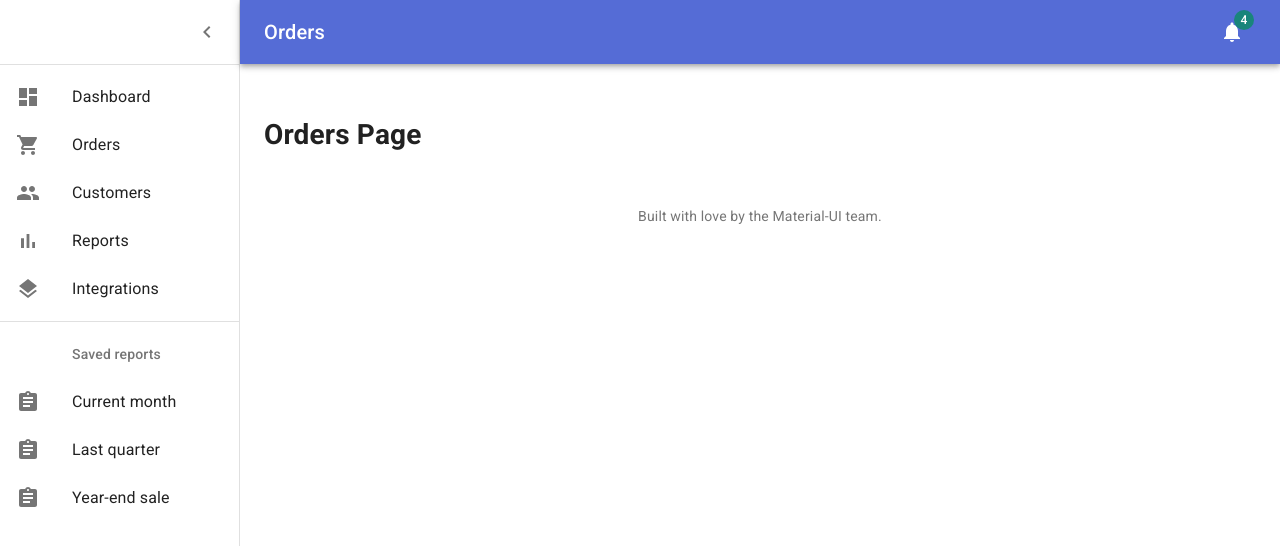
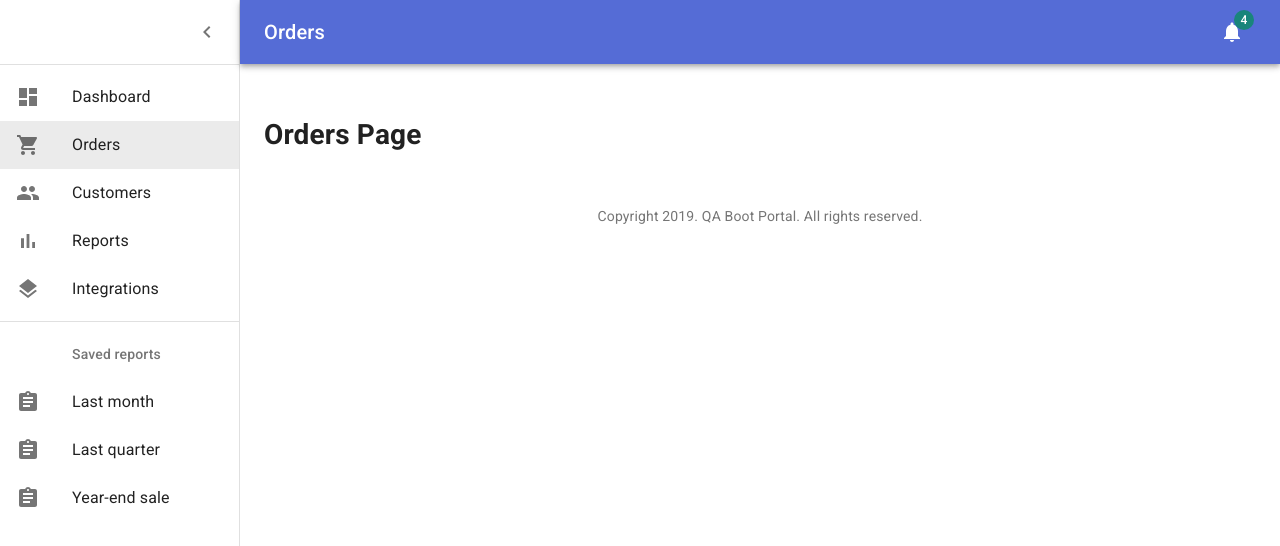
Before and after one commit to jojo-tutor/qa-bot-portal, a Next.js app: page /orders in a window 1280 px wide. Shown: the top 546 px of the page. Built offline with nearby package versions, Linux system fonts and the light colour scheme.

Commit message:
menu items

```diff
--- a/package.json
+++ b/package.json
@@ -7,6 +7,7 @@
     "@material-ui/icons": "^4.2.1",
     "@material-ui/styles": "latest",
     "clsx": "latest",
+    "lodash": "^4.17.14",
     "next": "latest",
     "prop-types": "latest",
     "react": "latest",
--- a/src/components/Chart.js
+++ b/src/components/Chart.js
@@ -1,6 +1,8 @@
 import React from 'react';
-import { LineChart, Line, XAxis, YAxis, Label, ResponsiveContainer } from 'recharts';
-import Title from './Title';
+import {
+  LineChart, Line, XAxis, YAxis, Label, ResponsiveContainer,
+} from 'recharts/lib';
+import Title from 'components/Title';
 
 // Generate Sales Data
 function createData(time, amount) {
--- a/src/components/Deposits.js
+++ b/src/components/Deposits.js
@@ -4,7 +4,7 @@ import React from 'react';
 import Link from '@material-ui/core/Link';
 import { makeStyles } from '@material-ui/core/styles';
 import Typography from '@material-ui/core/Typography';
-import Title from './Title';
+import Title from 'components/Title';
 
 const useStyles = makeStyles({
   depositContext: {
@@ -24,7 +24,7 @@ export default function Deposits() {
         on 15 March, 2019
       </Typography>
       <div>
-        <Link color="primary" href="javascript:;">
+        <Link color="primary" href="/">
           View balance
         </Link>
       </div>
--- /dev/null
+++ b/src/components/Menus.js
@@ -0,0 +1,92 @@
+import React from 'react';
+import upperFirst from 'lodash/upperFirst';
+import { useRouter } from 'next/router';
+import ListItem from '@material-ui/core/ListItem';
+import ListItemIcon from '@material-ui/core/ListItemIcon';
+import ListItemText from '@material-ui/core/ListItemText';
+import ListSubheader from '@material-ui/core/ListSubheader';
+import DashboardIcon from '@material-ui/icons/Dashboard';
+import ShoppingCartIcon from '@material-ui/icons/ShoppingCart';
+import PeopleIcon from '@material-ui/icons/People';
+import BarChartIcon from '@material-ui/icons/BarChart';
+import LayersIcon from '@material-ui/icons/Layers';
+import AssignmentIcon from '@material-ui/icons/Assignment';
+import Link from 'next/link';
+
+const mainMenus = [
+  {
+    id: 'dashboard',
+    href: '/',
+    icon: DashboardIcon,
+  },
+  {
+    id: 'orders',
+    icon: ShoppingCartIcon,
+  },
+  {
+    id: 'customers',
+    icon: PeopleIcon,
+  },
+  {
+    id: 'reports',
+    icon: BarChartIcon,
+  },
+  {
+    id: 'integrations',
+    icon: LayersIcon,
+  },
+];
+
+const secondaryMenus = [
+  {
+    id: 'last-month',
+    label: 'Last month',
+    icon: AssignmentIcon,
+  },
+  {
+    id: 'last-quarter',
+    label: 'Last quarter',
+    icon: AssignmentIcon,
+  },
+  {
+    id: 'year-end',
+    label: 'Year-end sale',
+    icon: AssignmentIcon,
+  },
+];
+
+
+const MenuItems = ({ items }) => {
+  const router = useRouter();
+
+  return items.map((item) => {
+    const {
+      id, label = upperFirst(id), href = `/${id}`, icon: Icon,
+    } = item;
+    const selected = router.pathname === href;
+
+    return (
+      <Link key={id} href={href}>
+        <ListItem button selected={selected}>
+          <ListItemIcon>
+            <Icon />
+          </ListItemIcon>
+          <ListItemText primary={label} />
+        </ListItem>
+      </Link>
+    );
+  });
+};
+
+export const MainMenuItems = () => (
+  <div>
+    <MenuItems items={mainMenus} />
+  </div>
+);
+
+export const SecondaryMenuItems = () => (
+  <div>
+    <ListSubheader inset>Saved reports</ListSubheader>
+    <MenuItems items={secondaryMenus} />
+  </div>
+);
--- a/src/components/Orders.js
+++ b/src/components/Orders.js
@@ -8,11 +8,13 @@ import TableBody from '@material-ui/core/TableBody';
 import TableCell from '@material-ui/core/TableCell';
 import TableHead from '@material-ui/core/TableHead';
 import TableRow from '@material-ui/core/TableRow';
-import Title from './Title';
+import Title from 'components/Title';
 
 // Generate Order Data
 function createData(id, date, name, shipTo, paymentMethod, amount) {
-  return { id, date, name, shipTo, paymentMethod, amount };
+  return {
+    id, date, name, shipTo, paymentMethod, amount,
+  };
 }
 
 const rows = [
@@ -57,7 +59,7 @@ export default function Orders() {
         </TableBody>
       </Table>
       <div className={classes.seeMore}>
-        <Link color="primary" href="javascript:;">
+        <Link color="primary" href="/">
           See more orders
         </Link>
       </div>
--- a/src/components/listItems.js
+++ /dev/null
@@ -1,77 +0,0 @@
-import React from 'react';
-import ListItem from '@material-ui/core/ListItem';
-import ListItemIcon from '@material-ui/core/ListItemIcon';
-import ListItemText from '@material-ui/core/ListItemText';
-import ListSubheader from '@material-ui/core/ListSubheader';
-import DashboardIcon from '@material-ui/icons/Dashboard';
-import ShoppingCartIcon from '@material-ui/icons/ShoppingCart';
-import PeopleIcon from '@material-ui/icons/People';
-import BarChartIcon from '@material-ui/icons/BarChart';
-import LayersIcon from '@material-ui/icons/Layers';
-import AssignmentIcon from '@material-ui/icons/Assignment';
-import Link from 'next/link';
-
-export const mainListItems = (
-  <div>
-    <ListItem button>
-      <ListItemIcon>
-        <DashboardIcon />
-      </ListItemIcon>
-      <Link href="/">
-        <ListItemText primary="Dashboard" />
-      </Link>
-    </ListItem>
-    <ListItem button>
-      <ListItemIcon>
-        <ShoppingCartIcon />
-      </ListItemIcon>
-      <Link href="/orders">
-        <ListItemText primary="Orders" />
-      </Link>
-    </ListItem>
-    <ListItem button>
-      <ListItemIcon>
-        <PeopleIcon />
-      </ListItemIcon>
-      <Link href="/customers">
-        <ListItemText primary="Customers" />
-      </Link>
-    </ListItem>
-    <ListItem button>
-      <ListItemIcon>
-        <BarChartIcon />
-      </ListItemIcon>
-      <ListItemText primary="Reports" />
-    </ListItem>
-    <ListItem button>
-      <ListItemIcon>
-        <LayersIcon />
-      </ListItemIcon>
-      <ListItemText primary="Integrations" />
-    </ListItem>
-  </div>
-);
-
-export const secondaryListItems = (
-  <div>
-    <ListSubheader inset>Saved reports</ListSubheader>
-    <ListItem button>
-      <ListItemIcon>
-        <AssignmentIcon />
-      </ListItemIcon>
-      <ListItemText primary="Current month" />
-    </ListItem>
-    <ListItem button>
-      <ListItemIcon>
-        <AssignmentIcon />
-      </ListItemIcon>
-      <ListItemText primary="Last quarter" />
-    </ListItem>
-    <ListItem button>
-      <ListItemIcon>
-        <AssignmentIcon />
-      </ListItemIcon>
-      <ListItemText primary="Year-end sale" />
-    </ListItem>
-  </div>
-);
--- /dev/null
+++ b/src/layouts/Footer.js
@@ -0,0 +1,15 @@
+import React from 'react';
+import Typography from '@material-ui/core/Typography';
+import Link from '@material-ui/core/Link';
+
+const Footer = () => (
+  <Typography variant="body2" color="textSecondary" align="center">
+    {'Copyright 2019. '}
+    <Link color="inherit" href="https://qa-bot.com/" target="_blank">
+        QA Boot Portal.
+    </Link>
+    {' All rights reserved.'}
+  </Typography>
+);
+
+export default Footer;
--- a/src/layouts/Main.js
+++ b/src/layouts/Main.js
@@ -10,31 +10,13 @@ import Divider from '@material-ui/core/Divider';
 import IconButton from '@material-ui/core/IconButton';
 import Badge from '@material-ui/core/Badge';
 import Container from '@material-ui/core/Container';
-import Grid from '@material-ui/core/Grid';
-import Paper from '@material-ui/core/Paper';
-import Link from '@material-ui/core/Link';
 import MenuIcon from '@material-ui/icons/Menu';
 import ChevronLeftIcon from '@material-ui/icons/ChevronLeft';
 import NotificationsIcon from '@material-ui/icons/Notifications';
-import { mainListItems, secondaryListItems } from 'components/listItems';
-import Chart from 'components/Chart';
-import Deposits from 'components/Deposits';
-import Orders from 'components/Orders';
-
-function MadeWithLove() {
-  return (
-    <Typography variant="body2" color="textSecondary" align="center">
-      {'Built with love by the '}
-      <Link color="inherit" href="https://material-ui.com/">
-        Material-UI
-      </Link>
-      {' team.'}
-    </Typography>
-  );
-}
+import { MainMenuItems, SecondaryMenuItems } from 'components/Menus';
+import Footer from 'layouts/Footer';
 
 const drawerWidth = 240;
-
 const useStyles = makeStyles(theme => ({
   root: {
     display: 'flex',
@@ -159,20 +141,26 @@ const Main = (props) => {
           </IconButton>
         </div>
         <Divider />
-        <List>{mainListItems}</List>
+        <List>
+          <MainMenuItems />
+        </List>
         <Divider />
-        <List>{secondaryListItems}</List>
+        <List>
+          <SecondaryMenuItems />
+        </List>
       </Drawer>
 
-      {/* Content */}
+      {/* Main */}
       <main className={classes.content}>
         <div className={classes.appBarSpacer} />
+
+        {/* Content */}
         <Container maxWidth="lg" className={classes.container}>
           {children}
         </Container>
 
         {/* Footer */}
-        <MadeWithLove />
+        <Footer />
       </main>
     </div>
   );
--- a/src/pages/_app.js
+++ b/src/pages/_app.js
@@ -3,7 +3,7 @@ import App, { Container } from 'next/app';
 import Head from 'next/head';
 import { ThemeProvider } from '@material-ui/styles';
 import CssBaseline from '@material-ui/core/CssBaseline';
-import theme from '../theme';
+import theme from 'theme';
 
 class MyApp extends App {
   componentDidMount() {
--- a/src/pages/_document.js
+++ b/src/pages/_document.js
@@ -1,7 +1,7 @@
 import React from 'react';
 import Document, { Head, Main, NextScript } from 'next/document';
 import { ServerStyleSheets } from '@material-ui/styles';
-import theme from '../theme';
+import theme from 'theme';
 
 class MyDocument extends Document {
   render() {
--- a/src/pages/about.js
+++ b/src/pages/about.js
@@ -3,8 +3,8 @@ import Container from '@material-ui/core/Container';
 import Typography from '@material-ui/core/Typography';
 import Box from '@material-ui/core/Box';
 import MuiLink from '@material-ui/core/Link';
-import ProTip from '../ProTip';
-import Link from '../Link';
+import ProTip from 'ProTip';
+import Link from 'Link';
 
 function MadeWithLove() {
   return (
```
Also changed, not shown: 1 other file (tests, documents, lock files or other folders).
